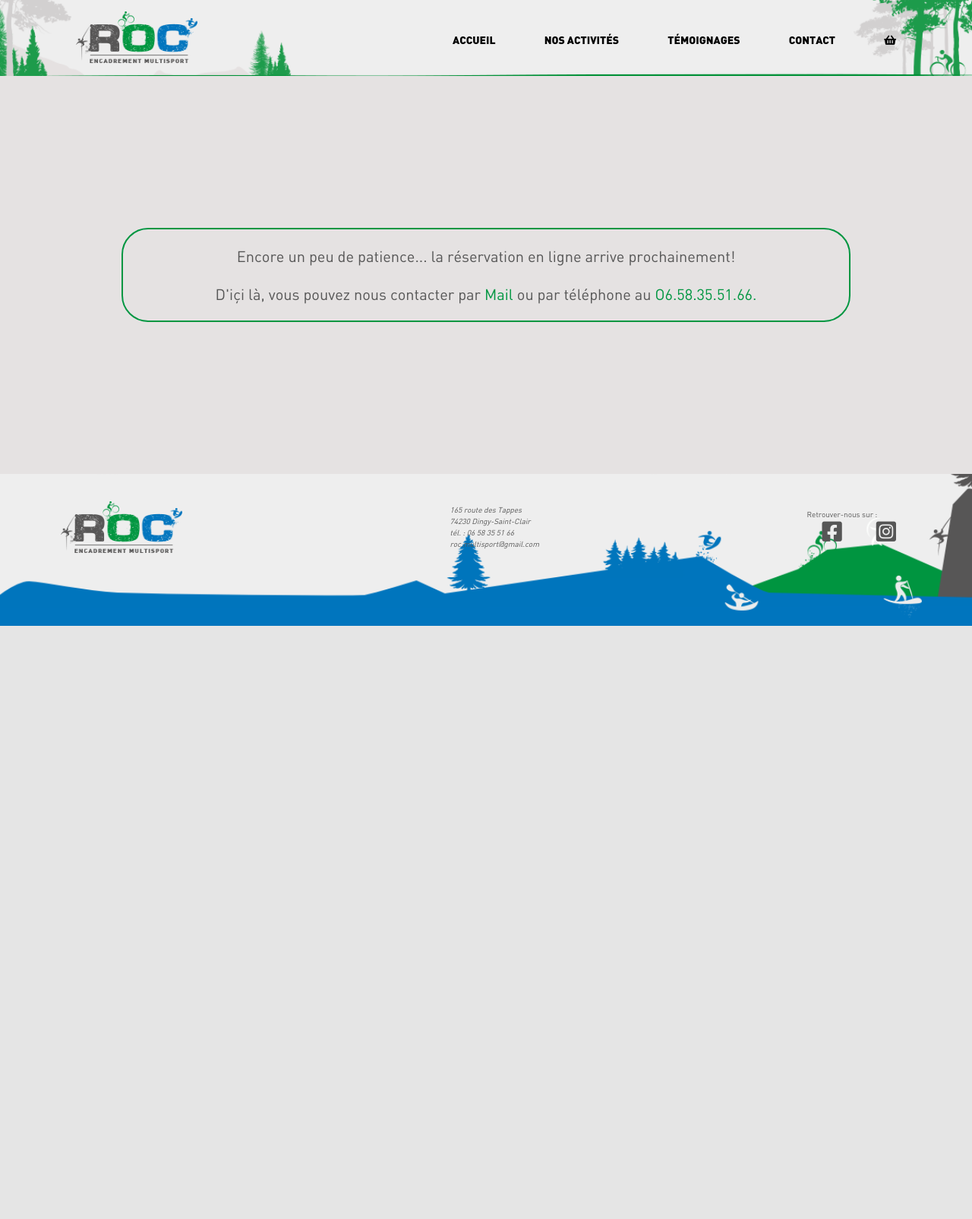
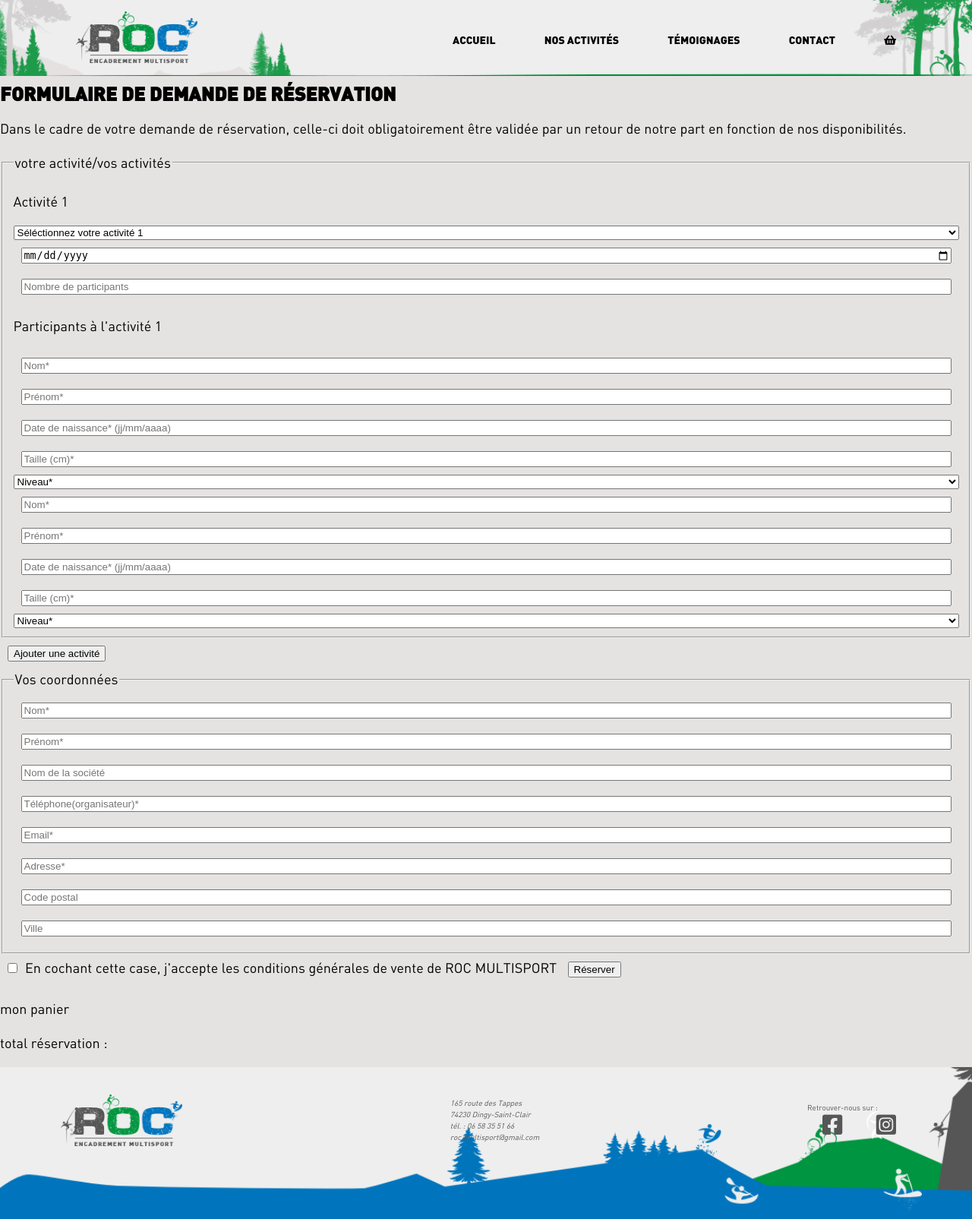
Before and after one commit to Benoit-1007/roc_multisport, a PHP site: page /booking in a window 1280 px wide. Shown: the whole page at 76% size. Before the commit the page ends 824 px from the top, so only its background shows below. Run offline with PHP 8.4, Linux system fonts and the light colour scheme.

Commit message:
update booking form

```diff
--- a/booking.php
+++ b/booking.php
@@ -6,4 +6,4 @@
 error_reporting(E_ALL);
 
 // Appels de dépendances
-require 'views/temporaryBooking.phtml';
+require 'views/Booking.phtml';
--- a/css/style.css
+++ b/css/style.css
@@ -564,7 +564,8 @@
 #booking{
     color:var(--darkColor);
 }
-#booking fieldset{
+#booking fieldset,
+.activityItem{
     display: flex;
     flex-direction: column;
     justify-content: space-around;
@@ -629,7 +630,7 @@
     width: 30%;
     text-align: left;
 }
-.field{
+.contact .field{
     width: 65%;
 }
 
--- a/views/booking.phtml
+++ b/views/booking.phtml
@@ -12,18 +12,19 @@
 </head>
 <body id="booking">
     <header  class="container">
-        <?= require('header.php') ?>
+        <?php require('partials/header.php') ?>
     </header>
     <h1>Formulaire de demande de réservation</h1>
     <p>Dans le cadre de votre demande de réservation, celle-ci doit obligatoirement être validée par un retour de notre part en fonction de nos disponibilités.</p>
 
-    <form action="booking.php" method='post'>
-        <div id="activities">
-            <div id="activityItem">
-                <fieldset>
-                    <legend>votre activité/vos activités</legend>
+    <form id="bookingForm" action="booking.php" method='post'>
+        <fieldset>
+            <legend>votre activité/vos activités</legend>
+
+            <div class="activities"> <!-- NE PAS RAJOUTER D'ENFANT A CETTE DIV -->
+                <div class="activityItem">
                     <p>Activité 1</p>
-                    <select name="activity1">
+                    <select class="field" name="activity_1">
                         <option value="">Séléctionnez votre activité 1</option>
                         <optogroup label="bike">
                             <option value="bikeHalfDayNoLoc" name="VTTAE sans location VTT - 1/2 journée" data-price="45">VTTAE sans location VTT - 1/2 journée - 45€/pers.</option>
@@ -57,74 +58,52 @@
                             <option value="cocktailTwoDay">Cocktail ROC - ROC WEEK-END - à partir de 220€/pers.</option>
                         </optogroup>
                     </select>
-                    <input type="date" name="date">
-                    <input type="number" name="number" min="2" max="12" placeholder="Nombre de participants">
+                    <input class="field" type="date" name="date_activity_1">
+                    <input class="field" type="number" name="numberparticipantsCount_activity_1" min="2" max="12" placeholder="Nombre de participants">
 
-                    <!-- <select name="activity2">
-                        <option value="">Séléctionnez votre activité 2</option>
-                        <optogroup label="bike">
-                            <option value="bikeHalfDayNoLoc" name="VTTAE sans location VTT - 1/2 journée" data-price="45">VTTAE sans location VTT - 1/2 journée - 45€/pers.</option>
-                            <option value="bikeAllDayNoLoc" name="VTTAE sans location VTT - journée" data-price="80">VTTAE sans location VTT - journée - 80€/pers.</option>
-                            <option value="bikeHalfDay" name="VTTAE avec location VTT - 1/2 journée" data-price="70">VTTAE avec location VTT - 1/2 journée - 70€/pers.</option>
-                            <option value="bikeAllDay" name="VTTAE avec location VTT - journée" data-price="120">VTTAE avec location VTT - journée - 120€/pers.</option>
-                        </optogroup>
-                        <optogroup label="paddle">
-                            <option value="paddleHalfDay" name="Paddle - 1/2 journée" data-price="65">Paddle - 1/2 journée - 65€/pers.</option>
-                            <option value="paddleAllDay" name="Paddle - journée" data-price="110">Paddle - journée - 110€/pers.</option>
-                            <option value="kayak" name="Kayak - 1/2 journée" data-price="60">Kayak - 1/2 journée - 60€/pers.</option>
-                        </optogroup>
-                        <optogroup label="climbing">
-                            <option value="climbingHalfDay" name="Escalade - 1/2 journée" data-price="50">Escalade - 1/2 journée - 50€/pers.</option>
-                            <option value="climbingAllDay" name="Escalade - journée" data-price="90">Escalade - journée - 90€/pers.</option>
-                            <option value="viaHalfDay" name="Via Ferrata - 1/2 journée" data-price="60">Via Ferrata - 1/2 journée - 60€/pers.</option>
-                            <option value="viaAllDay" name="Via Ferrata - journée (2 via ferrata)" data-price="110">Via Ferrata - journée (2 via ferrata) - 110€/pers.</option>
-                            </optogroup>
-                            <optogroup label="archery">
-                            <option value="archery" name="Tir à l'arc - 1/2 journée" data-price="50">Tir à l'arc - 1/2 journée - 50€/pers.</option>
-                        </optogroup>
-                        <optogroup label="snowboard">
-                            <option value="rookeasy" name="Rookeasy - 3 x 1/2 journée (débutant snow)" data-price="180">Rookeasy - 3 x 1/2 journée (débutant snow) - 180€/pers.</option>
-                            <option value="snowboardHalfDay" name="Snowboard - 1/2 journée" data-price="160">Snowboard - 1/2 journée - 160€/pers.</option>
-                            <option value="snowboarAllfDay" name="Snowboard - journée" data-price="330">Snowboard - journée - 300€/pers.</option>
-                            <option value="splitboardHalfDay" name="Splitboard - 1/2 journée" data-price="180">Splitboard - 1/2 journée - 180€/pers.</option>
-                            <option value="splitboarAllfDay" name="Splitboard - journée" data-price="330">Splitboard - journée - 330€/pers.</option>
-                        </optogroup>
-                        <optogroup label="cocktail">
-                            <option value="cocktailOneDay">Cocktail ROC - ROC DAY - à partir de 120€/pers.</option>
-                            <option value="cocktailTwoDay">Cocktail ROC - ROC WEEK-END - à partir de 220€/pers.</option>
-                        </optogroup>
-                    </select>
-                    <input type="date" name="date">
-                    <input type="number" name="number" min="2" max="12" placeholder="Nombre de participants"> -->
                     <p>Participants à l'activité 1</p>
-                    <input type="text" name="" required placeholder="Nom*">
-                    <input type="text" name="" required placeholder="Prénom*">
-                    <input type="text" name="" required placeholder="Date de naissance* (jj/mm/aaaa)">
-                    <input type="number" name="" required placeholder="Taille (cm)*">
-                    <select name="level" id="">
+                    <input class="field" type="text" name="firstName_activity_1_participant_1" required placeholder="Nom*">
+                    <input class="field" type="text" name="lastName_activity_1_participant_1" required placeholder="Prénom*">
+                    <input class="field" type="text" name="birthdate_activity_1_participant_1" required placeholder="Date de naissance* (jj/mm/aaaa)">
+                    <input class="field" type="number" name="size_activity_1_participant_1" required placeholder="Taille (cm)*">
+                    <select class="field" name="level_activity_1_participant_1">
                         <option value="">Niveau*</option>
                         <option value="beginner">Débutant</option>
                         <option value="intermediate">Intermédiaire</option>
                         <option value="confirmed">Confirmé</option>
                         <option value="expert">Expert</option>
                     </select>
-                </fieldset>
+
+                    <input class="field" type="text" name="firstName_activity_1_participant_2" required placeholder="Nom*">
+                    <input class="field" type="text" name="lastName_activity_1_participant_2" required placeholder="Prénom*">
+                    <input class="field" type="text" name="birthdate_activity_1_participant_2" required placeholder="Date de naissance* (jj/mm/aaaa)">
+                    <input class="field" type="number" name="size_activity_1_participant_2" required placeholder="Taille (cm)*">
+                    <select class="field" name="level_activity_1_participant_2">
+                        <option value="">Niveau*</option>
+                        <option value="beginner">Débutant</option>
+                        <option value="intermediate">Intermédiaire</option>
+                        <option value="confirmed">Confirmé</option>
+                        <option value="expert">Expert</option>
+                    </select>
+                </div>
             </div>
-        </div>
+        </fieldset>
         <button type="button" id="addActivityButton">Ajouter une activité</button>
         <!-- <button type="button" id="deletActivityButton">Supprimer une activité</button> -->
         <fieldset>
             <legend>Vos coordonnées</legend>
-            <input type="text" name="lastName" required placeholder="Nom*">
-            <input type="text" name="firstName" required placeholder="Prénom*">
-            <input type="text" name="society" required placeholder="Nom de la société">
-            <input type="tel" name="phone" required placeholder="Téléphone(organisateur)*">
-            <input type="mail" name="mail" required placeholder="Email*">
-            <input type="text" name="adress" required placeholder="Adresse*">
-            <input type="Number" name="postalCode" required placeholder="Code postal">
-            <input type="text" name="city" required placeholder="Ville">
+            <input class="field" type="text" name="contact_lastName" required placeholder="Nom*">
+            <input class="field" type="text" name="contact_firstName" required placeholder="Prénom*">
+            <input class="field" type="text" name="contact_society" required placeholder="Nom de la société">
+            <input class="field" type="tel" name="contact_phone" required placeholder="Téléphone(organisateur)*">
+            <input class="field" type="mail" name="contact_mail" required placeholder="Email*">
+            <input class="field" type="text" name="contact_adress" required placeholder="Adresse*">
+            <input class="field" type="Number" name="contact_postalCode" required placeholder="Code postal">
+            <input class="field" type="text" name="contact_city" required placeholder="Ville">
         </fieldset>
-        <input type="checkbox">En cochant cette case, j'accepte les conditions générales de vente de ROC MULTISPORT
+        <input class="field" type="checkbox">En cochant cette case, j'accepte les conditions générales de vente de ROC MULTISPORT
+
+        <button type="submit" id="validateReservation">Réserver</button>
     </form>
 
     <!-- <p>TOTAL RÉSERVATION: <span id="activity"></span><span id="price"></span></p> -->
@@ -139,6 +118,10 @@
         </ul>
         <p>total réservation : <span class="finalPrice"></span></p>
     </div>
-    <script type="text/javascript" src="../js/booking.js"></script>
+
+    <footer>
+        <?php require("partials/footer.php") ?>
+    </footer>
+    <script type="text/javascript" src="js/booking.js"></script>
 </body>
 </html>
--- a/views/home.php
+++ b/views/home.php
@@ -520,7 +520,7 @@
             </div>
         </section>
 
-        <button class="scrollToTopBtn hide">⇧</button>
+        <!-- <button class="scrollToTopBtn hide">⇧</button> -->
     </main>
 
     <footer id="footer" class="container">
```
Also changed, not shown: js/booking.js (+113 -20 lines).
